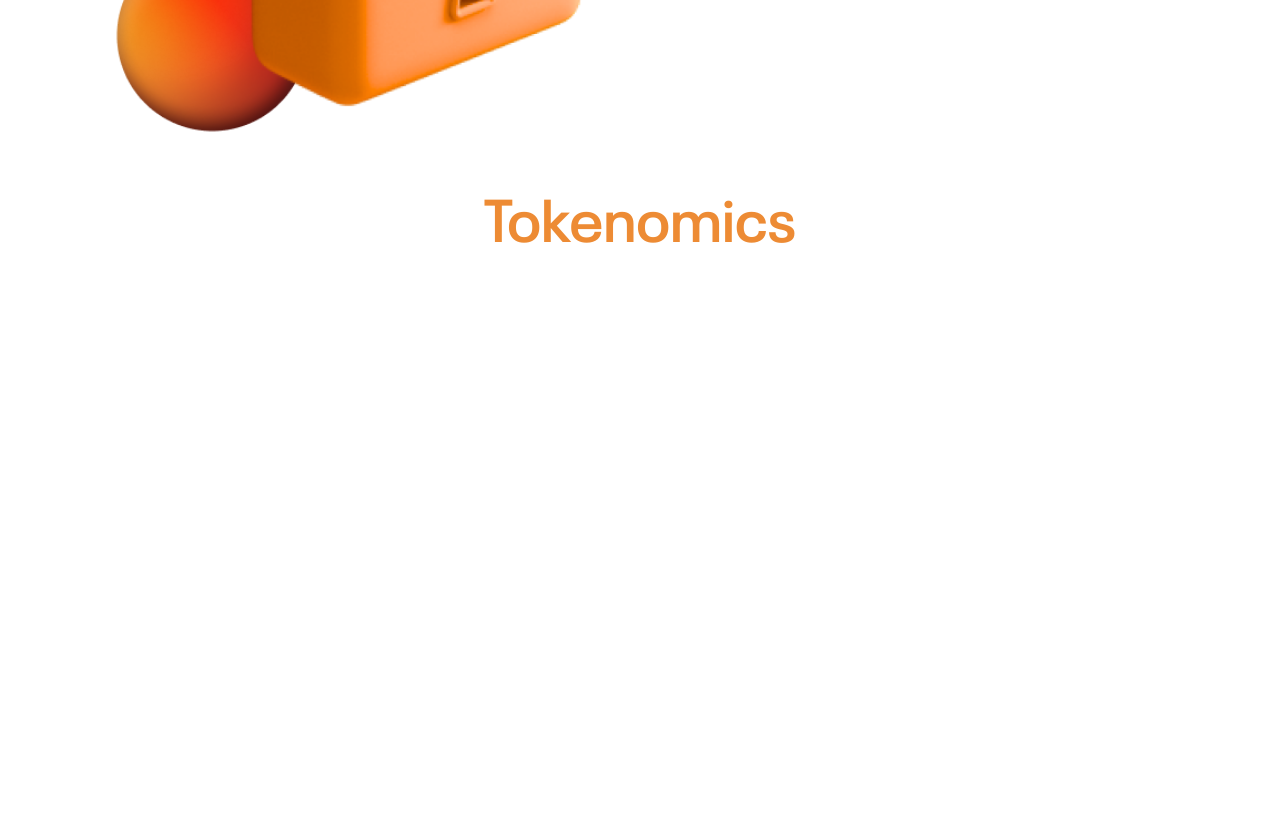
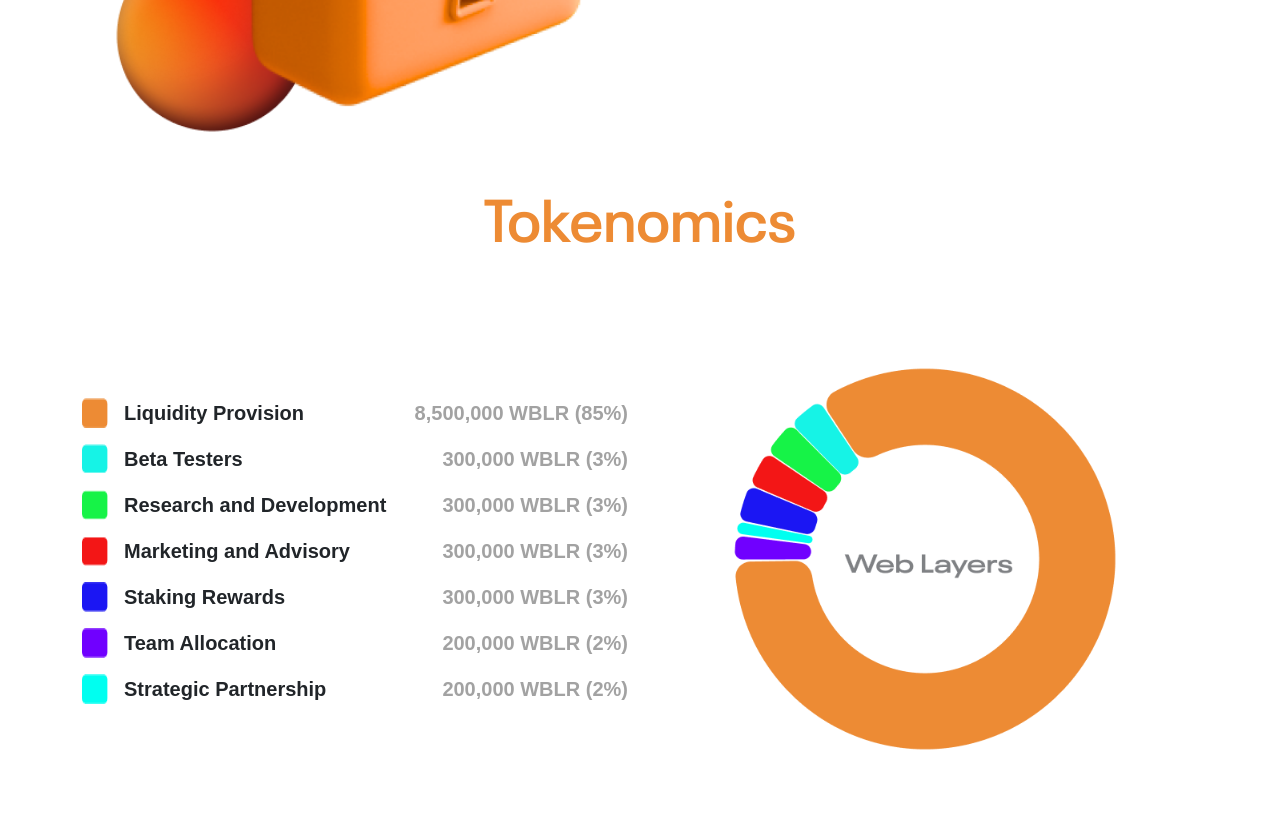
Before and after one commit to M-sadiq4641/De-Domain, a website built with Vite: page index.html in a window 1280 px wide. Shown: the part 1488-2320 px from the top of the page. Before the commit the page ends 1774 px from the top, so only its background shows below. Built offline with nearby package versions, Linux system fonts and the light colour scheme.

Commit message:
tokenomics section added

```diff
--- a/index.html
+++ b/index.html
@@ -205,9 +205,84 @@
       </div>
     </div>
 
-<!-- tokenomics section -->
+    <!-- tokenomics section -->
 
-<h1 class="text-6xl text-yellow text-center my-4">Tokenomics</h1>
+    <h1 class="text-6xl text-yellow tokenomics-h1 text-center my-4">Tokenomics</h1>
+
+    <div class="container">
+      <div class="row align-items-center ">
+        <div class="col-lg-6 tokenomics-wrapper">
+          <div class=" column-gap-5 ">
+            <div class="d-flex align-items-center justify-content-between ">
+              <div class="d-flex ">
+              <img class="mb-3 me-3" src="/public/image/liquidity-img.png">
+              <p class="font-semibold ">Liquidity Provision</p>
+              </div>
+              <p class="text-lightgrey   font-semibold">8,500,000 WBLR (85%)</p>
+            </div>
+          </div>
+          <div class=" column-gap-5 ">
+            <div class="d-flex align-items-center justify-content-between ">
+              <div class="d-flex ">
+              <img class="mb-3 me-3" src="/public/image/beta-img.png">
+              <p class="font-semibold ">Beta Testers</p>
+              </div>
+              <p class="text-lightgrey   font-semibold">300,000 WBLR (3%)</p>
+            </div>
+          </div>
+          <div class=" column-gap-5 ">
+            <div class="d-flex align-items-center justify-content-between ">
+              <div class="d-flex ">
+              <img class="mb-3 me-3" src="/public/image/research-img.png">
+              <p class="font-semibold ">Research and Development</p>
+              </div>
+              <p class="text-lightgrey   font-semibold">300,000 WBLR (3%)</p>
+            </div>
+          </div>
+          <div class=" column-gap-5 ">
+            <div class="d-flex align-items-center justify-content-between ">
+              <div class="d-flex ">
+              <img class="mb-3 me-3" src="/public/image/marketing-img.png">
+              <p class="font-semibold ">Marketing and Advisory</p>
+              </div>
+              <p class="text-lightgrey   font-semibold">300,000 WBLR  (3%)</p>
+            </div>
+          </div>
+          <div class=" column-gap-5 ">
+            <div class="d-flex align-items-center justify-content-between ">
+              <div class="d-flex ">
+              <img class="mb-3 me-3" src="/public/image/staking-img.png">
+              <p class="font-semibold ">Staking Rewards</p>
+              </div>
+              <p class="text-lightgrey   font-semibold">300,000 WBLR (3%)</p>
+            </div>
+          </div>
+          <div class=" column-gap-5 ">
+            <div class="d-flex align-items-center justify-content-between ">
+              <div class="d-flex ">
+              <img class="mb-3 me-3" src="/public/image/team-img.png">
+              <p class="font-semibold ">Team Allocation</p>
+              </div>
+              <p class="text-lightgrey   font-semibold">200,000 WBLR (2%)</p>
+            </div>
+          </div>
+          <div class=" column-gap-5 ">
+            <div class="d-flex align-items-center justify-content-between ">
+              <div class="d-flex ">
+              <img class="mb-3 me-3" src="/public/image/strategic-img.png">
+              <p class="font-semibold ">Strategic Partnership</p>
+              </div>
+              <p class="text-lightgrey   font-semibold">200,000 WBLR (2%)</p>
+            </div>
+          </div>
+        </div>
+        <div class="col-lg-6 ">
+          <div class=" column-gap-5 ">
+            <img class="img-fluid " src="/public/image/web-layer-img.png">
+          </div>
+        </div>
+      </div>
+    </div>
 
     <!-- script  -->
 
--- a/style.css
+++ b/style.css
@@ -111,7 +111,7 @@
   color: #676767;
 }
 .text-lightgrey{
-  color: #74737394;
+  color: #5e5e5e94;
 }
 
 
@@ -207,3 +207,18 @@
 }
 
 /* tokenomics section */
+.tokenomics-wrapper{
+  p{
+    font-size: 20px!important;
+    @media (max-width:576px) {
+
+      font-size: 12px!important;
+    }
+  }
+}
+
+.tokenomics-h1{
+  @media (max-width:576px) {
+    font-size: 40px;
+  }
+}
```
Also changed, not shown: public/image/beta-img.png (added), public/image/liquidity-img.png (added), public/image/marketing-img.png (added), public/image/research-img.png (added), public/image/staking-img.png (added), public/image/strategic-img.png (added), public/image/team-img.png (added), public/image/web-layer-img.png (added).
